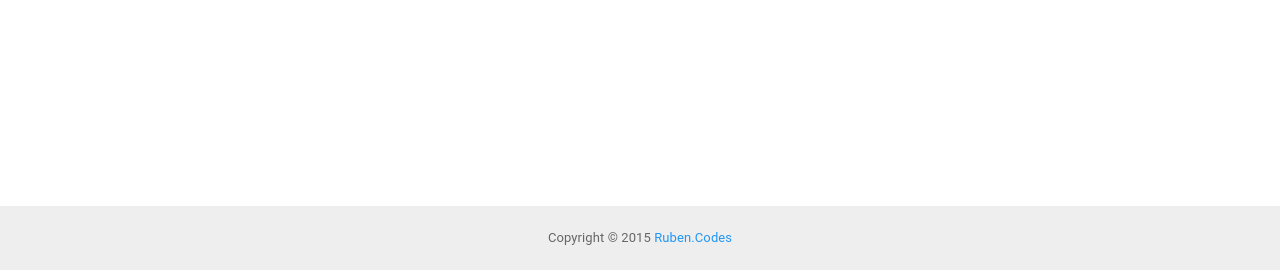
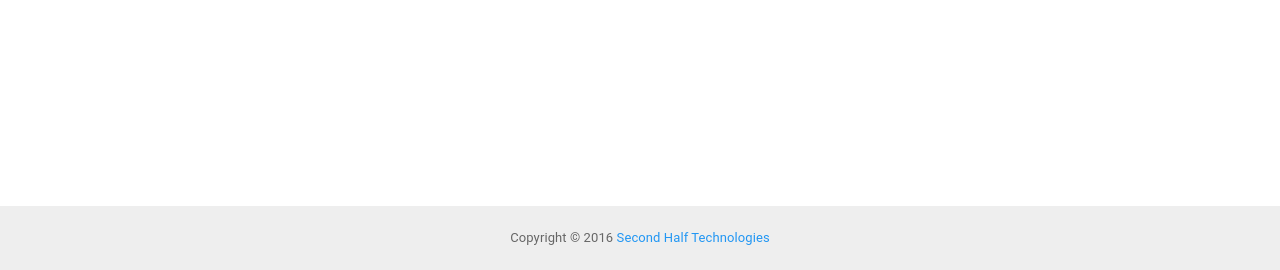
Before and after one commit to rubencodes/Flat-Icon-Generator, a plain HTML site: page index.html in a window 1280 px wide. Shown: the part 530-800 px from the top of the page. Drawn offline with nearby package versions, Linux system fonts and the light colour scheme.

Commit message:
Updated attribution link.

```diff
--- a/index.html
+++ b/index.html
@@ -221,7 +221,7 @@
     </div>
 	<br>
 	<footer>
-		Copyright &copy; 2015 <a href='http://ruben.codes/' target='_blank'>Ruben.Codes</a>
+		Copyright &copy; 2016 <a href='http://secondhalf.tech/' target='_blank'>Second Half Technologies</a>
 	</footer>
 	<script src='https://ajax.googleapis.com/ajax/libs/jquery/1.11.1/jquery.min.js'></script>
 	<script src='https://maxcdn.bootstrapcdn.com/bootstrap/3.3.1/js/bootstrap.min.js'></script>
```
